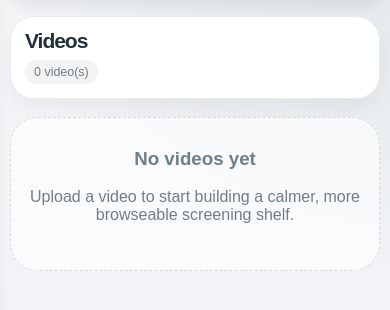
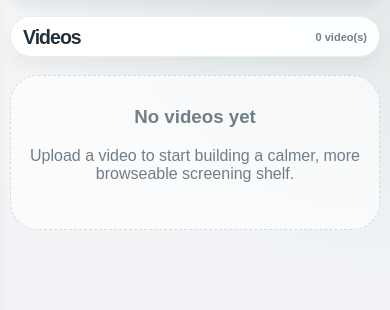
Before and after one commit to ZhehuaZhu/moments-library, a Flask app: page /videos in a window 390 px wide. Shown: the part 124-434 px from the top of the page. Run offline with Flask 3, Linux system fonts and the light colour scheme; some libraries are stand-ins or nearby versions.

Commit message:
增加上传限制

```diff
--- a/app/static/css/modules/library.css
+++ b/app/static/css/modules/library.css
@@ -54,9 +54,9 @@
 .page-header.page-header--video-library {
     display: flex;
     justify-content: space-between;
-    align-items: start;
-    gap: 12px;
-    padding: 14px 16px 12px;
+    align-items: center;
+    gap: 10px;
+    padding: 11px 14px 9px;
     border-radius: 24px;
     background: rgba(255, 255, 255, 0.96);
     box-shadow: 0 10px 18px rgba(21, 33, 42, 0.05);
@@ -100,15 +100,15 @@
 
 .page-header.page-header--video-library > h1 {
     flex: 1 1 auto;
-    font-size: clamp(1.55rem, 3.4vw, 2rem);
+    font-size: clamp(1.42rem, 3vw, 1.78rem);
     line-height: 0.98;
 }
 
 .video-library-page__aside {
     display: grid;
     justify-items: end;
-    align-content: start;
-    gap: 4px;
+    align-content: center;
+    gap: 2px;
     flex-shrink: 0;
 }
 
@@ -226,23 +226,52 @@
 
 .video-library-page__actions {
     display: inline-flex;
-    gap: 5px;
+    gap: 4px;
     align-items: center;
     flex-wrap: nowrap;
+    padding: 3px;
+    border: 1px solid rgba(34, 48, 60, 0.06);
+    border-radius: 15px;
+    background: rgba(248, 250, 251, 0.92);
 }
 
 .video-library-page__add-button,
 .video-library-page__folder-button {
-    width: 32px;
-    height: 32px;
+    width: 28px;
+    height: 28px;
     padding: 0;
-    border-radius: 11px;
-    border-color: rgba(34, 48, 60, 0.06);
-    background: rgba(248, 250, 251, 0.92);
+    border-radius: 10px;
+    border-color: transparent;
+    background: transparent;
     box-shadow: none;
-    font-size: 1.08rem;
+    font-size: 0.98rem;
     font-weight: 500;
     line-height: 1;
+}
+
+.video-library-page__add-button:hover,
+.video-library-page__folder-button:hover {
+    background: rgba(63, 111, 100, 0.08);
+}
+
+.video-library-page__meta {
+    margin: 0;
+    color: var(--muted);
+    font-size: 0.73rem;
+    font-weight: 600;
+    line-height: 1.2;
+}
+
+.video-upload-status {
+    margin-top: 8px;
+}
+
+.video-upload-status[data-state="busy"] {
+    color: var(--accent-strong);
+}
+
+.video-upload-status[data-state="error"] {
+    color: var(--danger);
 }
 
 .video-library-page__folder-button {
@@ -271,19 +300,6 @@
     border-bottom: 0;
     border-radius: 3px 3px 0 0;
     background: rgba(248, 250, 251, 0.92);
-}
-
-.video-library-page__stats {
-    justify-content: flex-end;
-    width: auto;
-    margin: 0;
-    padding: 0;
-    overflow: visible;
-}
-
-.video-library-page__stats .stat-chip {
-    padding: 5px 9px;
-    font-size: 0.78rem;
 }
 
 .music-library-list {
--- a/app/static/css/modules/responsive.css
+++ b/app/static/css/modules/responsive.css
@@ -644,35 +644,41 @@
     }
 
     .page-header.page-header--video-library {
+        flex-direction: row;
+        justify-content: space-between;
+        align-items: center;
         gap: 8px;
+        padding: 11px 12px 9px;
     }
 
     .video-library-page__actions {
-        gap: 5px;
+        gap: 4px;
         flex-wrap: nowrap;
+        padding: 2px;
     }
 
     .page-header.page-header--video-library > h1 {
-        font-size: clamp(1.18rem, 5.4vw, 1.5rem);
+        font-size: clamp(1.08rem, 5vw, 1.32rem);
     }
 
     .video-library-page__aside {
-        gap: 4px;
-    }
-
-    .video-library-page__stats {
-        width: auto;
-        margin: 0;
-        padding: 0;
-        overflow: visible;
+        gap: 3px;
+    }
+
+    .video-library-page__meta {
+        font-size: 0.69rem;
+    }
+
+    .video-upload-status {
+        font-size: 0.84rem;
     }
 
     .video-library-page__add-button,
     .video-library-page__folder-button {
-        width: 28px;
-        height: 28px;
-        border-radius: 9px;
-        font-size: 1.02rem;
+        width: 24px;
+        height: 24px;
+        border-radius: 8px;
+        font-size: 0.9rem;
     }
 
     .video-library-page__folder-glyph {
--- a/app/static/js/modules/library-video-previews.js
+++ b/app/static/js/modules/library-video-previews.js
@@ -40,3 +40,83 @@ export function initVideoCardPreviews() {
         shell.addEventListener("focusout", pausePreview);
     });
 }
+
+export function initVideoUploadForms() {
+    const uploadForms = document.querySelectorAll("[data-video-create-form]");
+    if (!uploadForms.length) {
+        return;
+    }
+
+    uploadForms.forEach((form) => {
+        if (!(form instanceof HTMLFormElement) || form.dataset.uploadBound === "true") {
+            return;
+        }
+
+        const fileInput = form.querySelector("[data-video-upload-input]");
+        const submitButton = form.querySelector("[data-video-upload-submit]");
+        const status = form.querySelector("[data-video-upload-status]");
+        const uploadLimit = Number(form.dataset.uploadLimitBytes || "0");
+        const idleMessage = form.dataset.uploadIdleMessage || "";
+        const tooLargeMessage = form.dataset.uploadTooLargeMessage || "";
+        const uploadingMessage = form.dataset.uploadingMessage || "";
+        const uploadingButtonLabel = form.dataset.uploadingButtonLabel || "";
+        const defaultSubmitLabel =
+            submitButton instanceof HTMLButtonElement ? submitButton.textContent || "" : "";
+
+        form.dataset.uploadBound = "true";
+
+        const setStatus = (message, state = "") => {
+            if (!(status instanceof HTMLElement)) {
+                return;
+            }
+            status.textContent = message;
+            status.dataset.state = state;
+        };
+
+        const setSubmitState = ({ disabled, label } = {}) => {
+            if (!(submitButton instanceof HTMLButtonElement)) {
+                return;
+            }
+            submitButton.disabled = Boolean(disabled);
+            if (typeof label === "string") {
+                submitButton.textContent = label;
+            }
+        };
+
+        const validateFileSize = () => {
+            if (!(fileInput instanceof HTMLInputElement) || !fileInput.files?.length || uploadLimit <= 0) {
+                setStatus(idleMessage);
+                setSubmitState({ disabled: false, label: defaultSubmitLabel });
+                return true;
+            }
+
+            const [file] = fileInput.files;
+            if (file.size > uploadLimit) {
+                setStatus(tooLargeMessage, "error");
+                setSubmitState({ disabled: true, label: defaultSubmitLabel });
+                return false;
+            }
+
+            setStatus(idleMessage);
+            setSubmitState({ disabled: false, label: defaultSubmitLabel });
+            return true;
+        };
+
+        if (fileInput instanceof HTMLInputElement) {
+            fileInput.addEventListener("change", validateFileSize);
+        }
+
+        form.addEventListener("submit", (event) => {
+            if (!validateFileSize()) {
+                event.preventDefault();
+                return;
+            }
+
+            setStatus(uploadingMessage, "busy");
+            setSubmitState({
+                disabled: true,
+                label: uploadingButtonLabel || defaultSubmitLabel,
+            });
+        });
+    });
+}
--- a/app/static/js/modules/library.js
+++ b/app/static/js/modules/library.js
@@ -20,7 +20,7 @@ import {
     writeStoredPlayerState,
     normalizePlayerState,
 } from "./library-player-utils.js";
-import { initVideoCardPreviews } from "./library-video-previews.js";
+import { initVideoCardPreviews, initVideoUploadForms } from "./library-video-previews.js";
 
 const readerUiTimers = new WeakMap();
 let libraryPageController = null;
@@ -2763,6 +2763,7 @@ function initGlobalPlayer() {
 
 export function initLibraryFeatures() {
     initVideoCardPreviews();
+    initVideoUploadForms();
     initImmersiveReaderShells();
     initBookReaderSelection();
     initDocxReaders();
--- a/app/templates/videos.html
+++ b/app/templates/videos.html
@@ -31,9 +34,7 @@
                     </button>
                 </div>
             {% endif %}
-            <div class="page-header__stats video-library-page__stats">
-                <span class="stat-chip">{{ t('counts.videos', count=result_count) }}</span>
-            </div>
+            <p class="video-library-page__meta">{{ t('counts.videos', count=result_count) }}</p>
         </div>
     </section>
 
```
Also changed, not shown: other parts of app/templates/videos.html (+27 -3 lines), app/__init__.py (+9 -3 lines), app/blueprints/library.py (+16 -0 lines), tests/test_main.py (+18 -0 lines).
